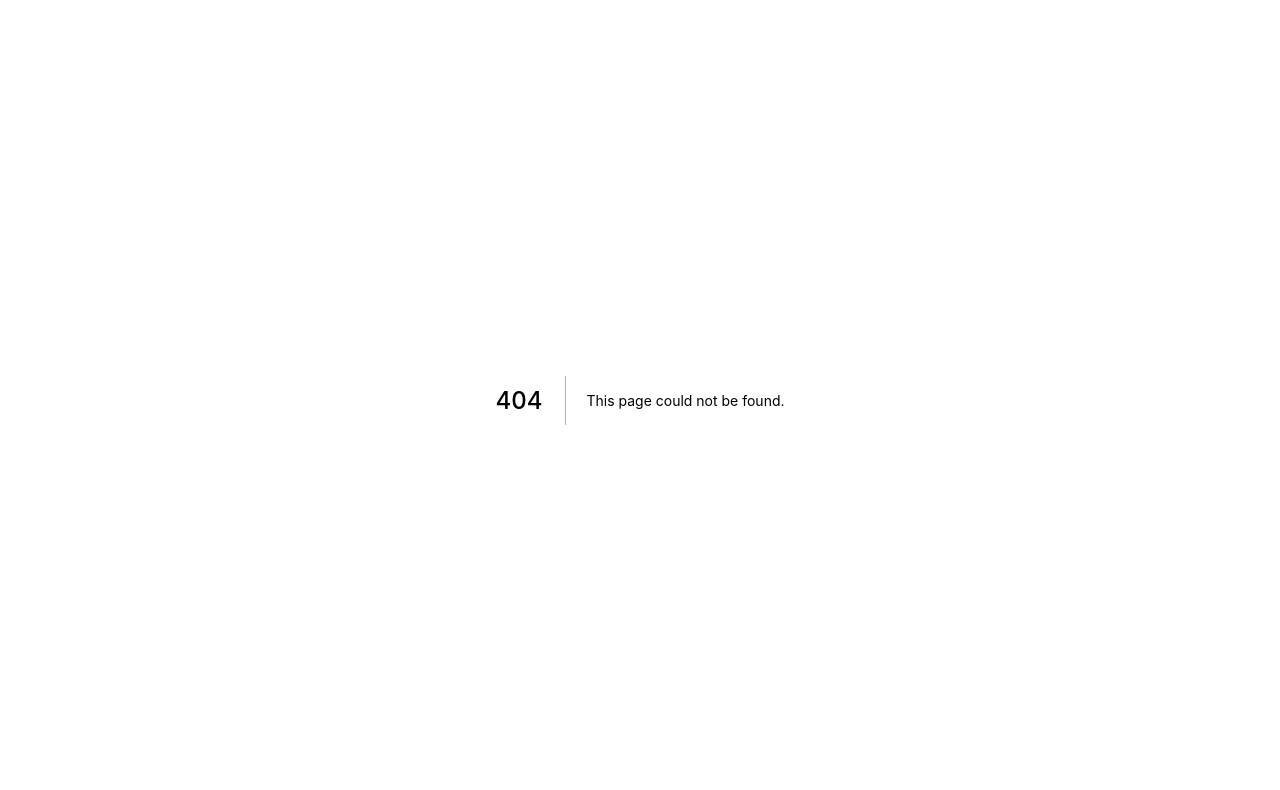
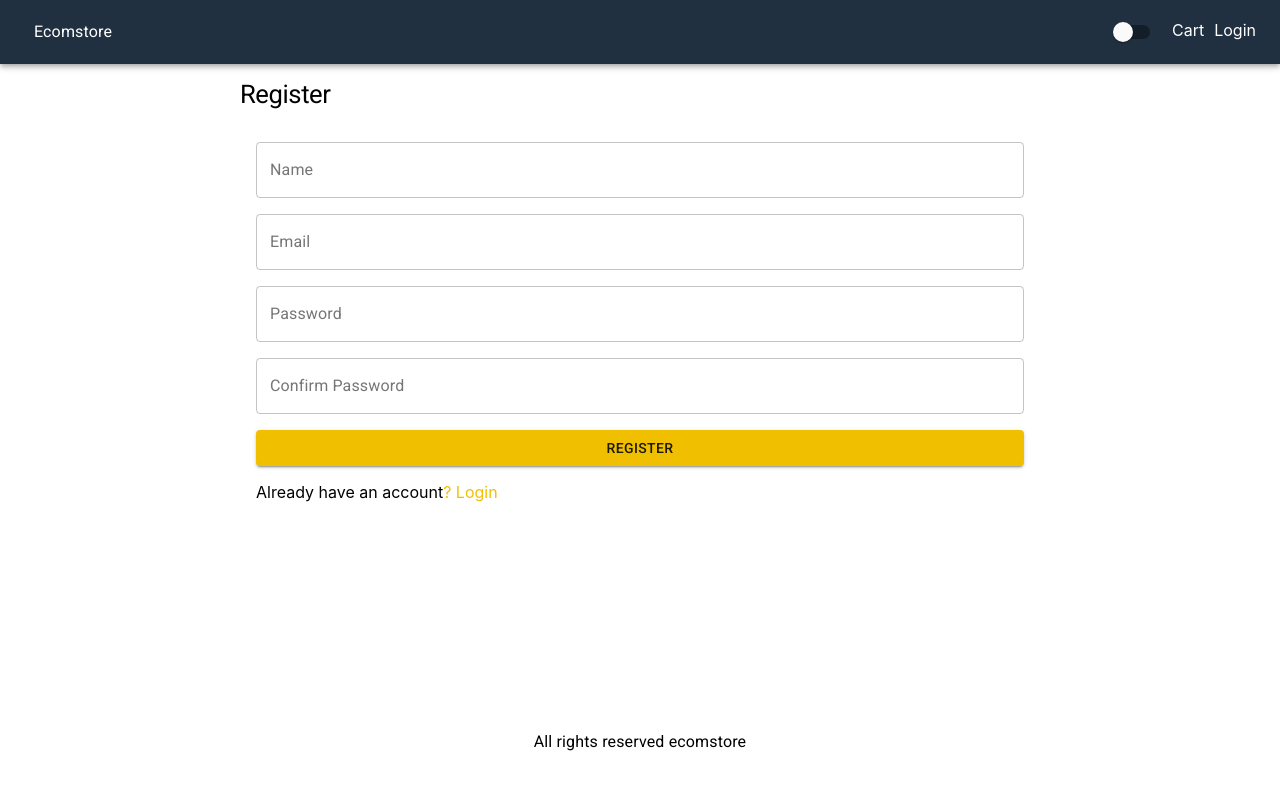
Before and after one commit to apeli23/ecommerce, a Next.js app: page /register in a window 1280 px wide. Before the commit this address had no page. Shown: the top 790 px of the page. Built offline with nearby package versions, Linux system fonts and the light colour scheme.

Commit message:
validate input forms

```diff
--- /dev/null
+++ b/pages/api/users/register.js
@@ -0,0 +1,30 @@
+import nc from 'next-connect';
+import bcrypt from 'bcryptjs';
+import User from '../../../models/User';
+import db from '../../../utils/db';
+import { signToken } from '../../../utils/auth';
+
+const handler = nc();
+
+handler.post(async (req, res) => {
+  await db.connect();
+  const newUser = new User({
+    name: req.body.name,
+    email: req.body.email,
+    password: bcrypt.hashSync(req.body.password),
+    isAdmin: false,
+  });
+  const user = await newUser.save();
+  await db.disconnect();
+
+  const token = signToken(user);
+  res.send({
+    token,
+    _id: user._id,
+    name: user.name,
+    email: user.email,
+    isAdmin: user.isAdmin,
+  });
+});
+
+export default handler;
--- a/pages/login.js
+++ b/pages/login.js
@@ -82,7 +82,11 @@
                     </ListItem>
                     <ListItem>
                         Dont have an account
-                        <Link href='/register'><a>? Register</a></Link>
+                        <Link  href="/register" passHref>
+                            <a href={`/register?redirect=${redirect || '/'}`} passHref>
+                                ? Register
+                            </a>
+                        </Link>
                     </ListItem>
                 </List>
             </form>
--- /dev/null
+++ b/pages/register.js
@@ -0,0 +1,112 @@
+import React, {useState, useContext, useEffect} from 'react'
+import { List,
+    ListItem,
+    Typography,
+    TextField,
+    Button
+ } from '@material-ui/core'
+import Layout from '../components/Layout'
+import useStyles from '../utils/styles'
+import Link from 'next/link';
+import axios from 'axios';
+import {Store} from '../utils/Store';
+import { useRouter } from 'next/router';
+import Cookies from 'js-cookie';
+
+
+export default function Register() {
+    const router = useRouter();
+  const { redirect } = router.query;
+  const { state, dispatch } = useContext(Store);
+  const { userInfo } = state;
+  useEffect(() => {
+    if (userInfo) {
+      router.push('/');
+    }
+  }, []);
+
+  const [name, setName] = useState('');
+  const [email, setEmail] = useState('');
+  const [password, setPassword] = useState('');
+  const [confirmPassword, setConfirmPassword] = useState('');
+  const classes = useStyles();
+  const submitHandler = async (e) => {
+    e.preventDefault();
+    if (password !== confirmPassword) {
+      alert("passwords don't match");
+      return;
+    }
+    try {
+      const { data } = await axios.post('/api/users/register', {
+        name,
+        email,
+        password,
+      });
+      dispatch({ type: 'USER_LOGIN', payload: data });
+      Cookies.set('userInfo', data);
+      router.push(redirect || '/');
+    } catch (err) {
+      alert(err.response.data ? err.response.data.message : err.message);
+    }
+  };
+    return (
+        <Layout title="Register">
+            <form className={classes.form} onSubmit={submitHandler}>
+                <Typography component="h1" variant="h1">
+                    Register
+                </Typography>
+                <List>
+                <ListItem>
+                        <TextField
+                            variant="outlined"
+                            fullWidth
+                            id="name"
+                            label="Name"
+                            inputProps={{ type: 'text' }}
+                            onChange={(e) => setName(e.target.value)}
+                        ></TextField>
+                    </ListItem>
+                    <ListItem>
+                        <TextField
+                            variant="outlined"
+                            fullWidth
+                            id="email"
+                            label="Email"
+                            inputProps={{ type: 'email' }}
+                            onChange={(e) => setEmail(e.target.value)}
+                        ></TextField>
+                    </ListItem>
+                    <ListItem>
+                        <TextField
+                            variant="outlined"
+                            fullWidth
+                            id="password"
+                            label="Password"
+                            inputProps={{ type: 'password' }}
+                            onChange={(e) => setPassword(e.target.value)}
+                        ></TextField>
+                    </ListItem>
+                    <ListItem>
+                        <TextField
+                            variant="outlined"
+                            fullWidth
+                            id="confirmPassword"
+                            label="Confirm Password"
+                            inputProps={{ type: 'password' }}
+                            onChange={(e) => setConfirmPassword(e.target.value)}
+                        ></TextField>
+                    </ListItem>
+                    <ListItem>
+                        <Button variant="contained" type="submit" fullWidth color="primary">
+                            Register
+                        </Button>
+                    </ListItem>
+                    <ListItem>
+                        Already have an account
+                        <Link href={`/login?redirect=${redirect || '/'}`} passHref><a>? Login</a></Link>
+                    </ListItem>
+                </List>
+            </form>
+        </Layout>
+    )
+}
```
